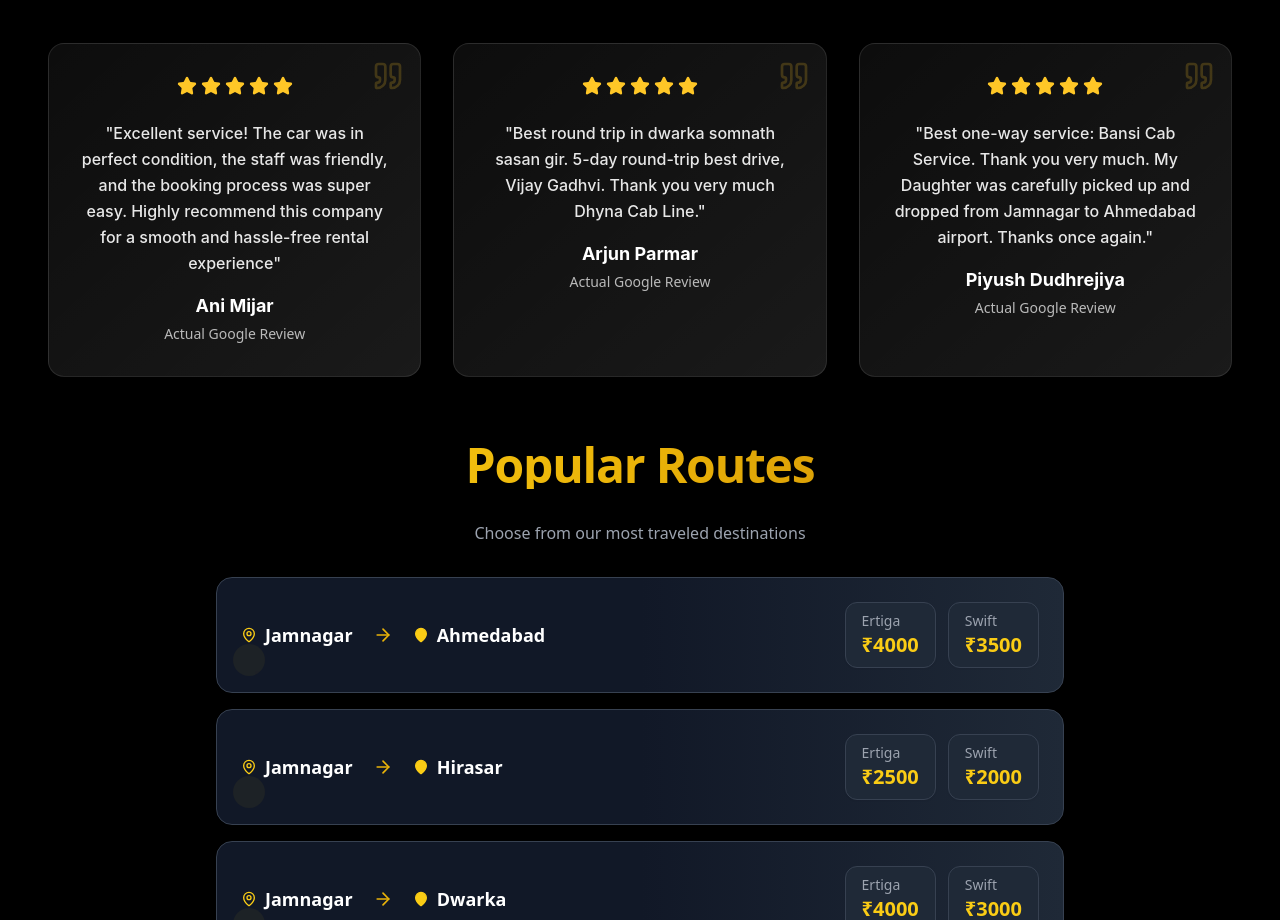
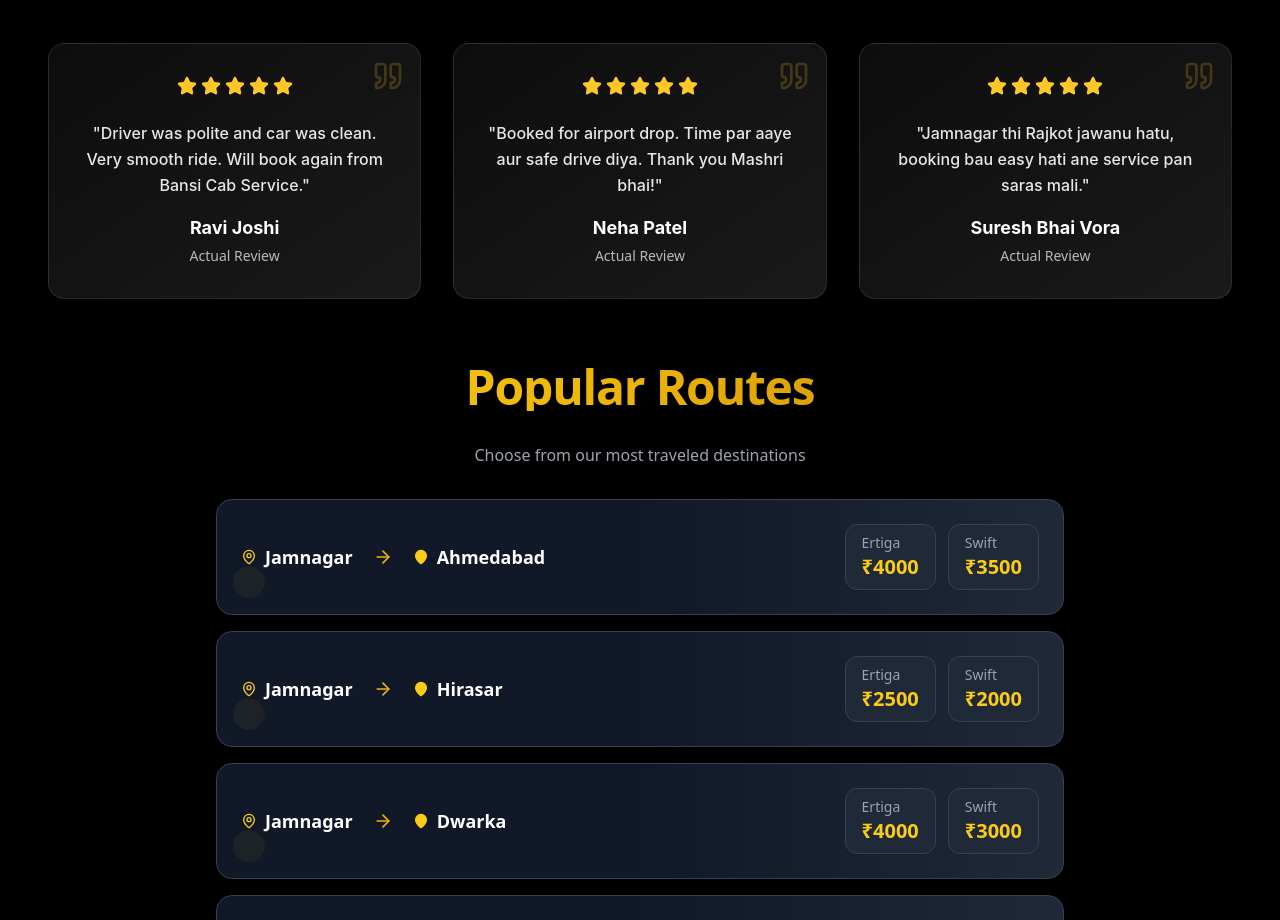
Before and after one commit to jay-1985/bansi-cab, a React (Vite) app: page /#/ in a window 1280 px wide. Shown: the part 2440-3360 px from the top of the page. Built offline with nearby package versions, Linux system fonts and the light colour scheme.

Commit message:
change review

```diff
--- a/src/components/Services/Cars.jsx
+++ b/src/components/Services/Cars.jsx
@@ -44,9 +44,9 @@ const Cars = () => {
     },
     {
       type: "MUV",
-      models: "Innova",
+      models: "Crysta",
       alt: "Innova taxi service in Jamnagar - Bansi Cab",
-      rate: "₹16/km",
+      rate: "₹18/km",
       average: "300km average day",
       da: "₹300 DA",
       extra: "Extra toll + parking",
@@ -55,9 +55,9 @@ const Cars = () => {
     },
     {
       type: "MUV",
-      models: "Crysta",
+      models: "Innova",
       alt: "Crysta taxi service in Jamnagar - Bansi Cab",
-      rate: "₹18/km",
+      rate: "₹16/km",
       average: "300km average day",
       da: "₹300 DA",
       extra: "Extra toll + parking",
--- a/src/components/Testimonial/Testimonial.jsx
+++ b/src/components/Testimonial/Testimonial.jsx
@@ -4,24 +4,24 @@ import { Quote, Star } from "lucide-react";
 
 const testimonialData = [
   {
-    name: "Ani Mijar",
+    name: "Ravi Joshi",
     image: "",
     description:
-      "Excellent service! The car was in perfect condition, the staff was friendly, and the booking process was super easy. Highly recommend this company for a smooth and hassle-free rental experience",
+      "Driver was polite and car was clean. Very smooth ride. Will book again from Bansi Cab Service.",
     aosDelay: "0",
   },
   {
-    name: "Arjun Parmar",
+    name: "Neha Patel",
     image: "",
     description:
-      "Best round trip in dwarka somnath sasan gir.  5-day round-trip best drive, Vijay Gadhvi. Thank you very much Dhyna Cab Line.",
+      "Booked for airport drop. Time par aaye aur safe drive diya. Thank you Mashri bhai!",
     aosDelay: "150",
   },
   {
-    name: "Piyush Dudhrejiya",
+    name: "Suresh Bhai Vora",
     image: "",
     description:
-      "Best one-way service: Bansi Cab Service. Thank you very much. My Daughter was carefully picked up and dropped from Jamnagar to Ahmedabad airport. Thanks once again.",
+      "Jamnagar thi Rajkot jawanu hatu, booking bau easy hati ane service pan saras mali.",
     aosDelay: "300",
   },
 ];
@@ -150,7 +150,7 @@ const Testimonial = () => {
                           {testimonial.name}
                         </p>
                         <p className="text-sm opacity-70 font-medium">
-                          Actual Google Review
+                          Actual Review
                         </p>
                       </div>
                     </div>
```
